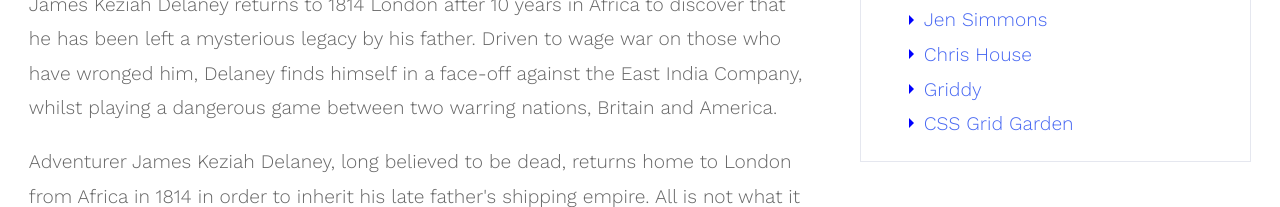
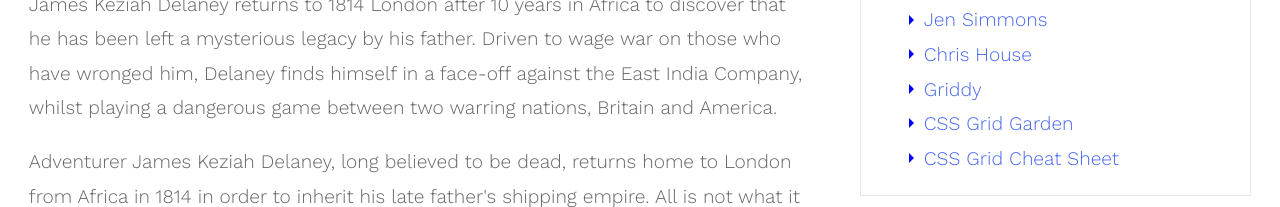
Before and after one commit to pawelgrus/grid_layout, a plain HTML site: page index.html in a window 1280 px wide. Shown: the part 165-372 px from the top of the page. Drawn offline with nearby package versions, Linux system fonts and the light colour scheme.

Commit message:
dodanie linka do helpow

```diff
--- a/index.html
+++ b/index.html
@@ -34,6 +34,7 @@
 				<li><a href="http://chris.house/blog/a-complete-guide-css-grid-layout/">Chris House</a></li>
 				<li><a href="http://griddy.io/">Griddy</a></li>
 				<li><a href="http://cssgridgarden.com/">CSS Grid Garden</a></li>
+				<li><a href="https://alialaa.github.io/css-grid-cheat-sheet/">CSS Grid Cheat Sheet</a></li>
 			</ul>
 		</div>
 		<div class="card">
```
